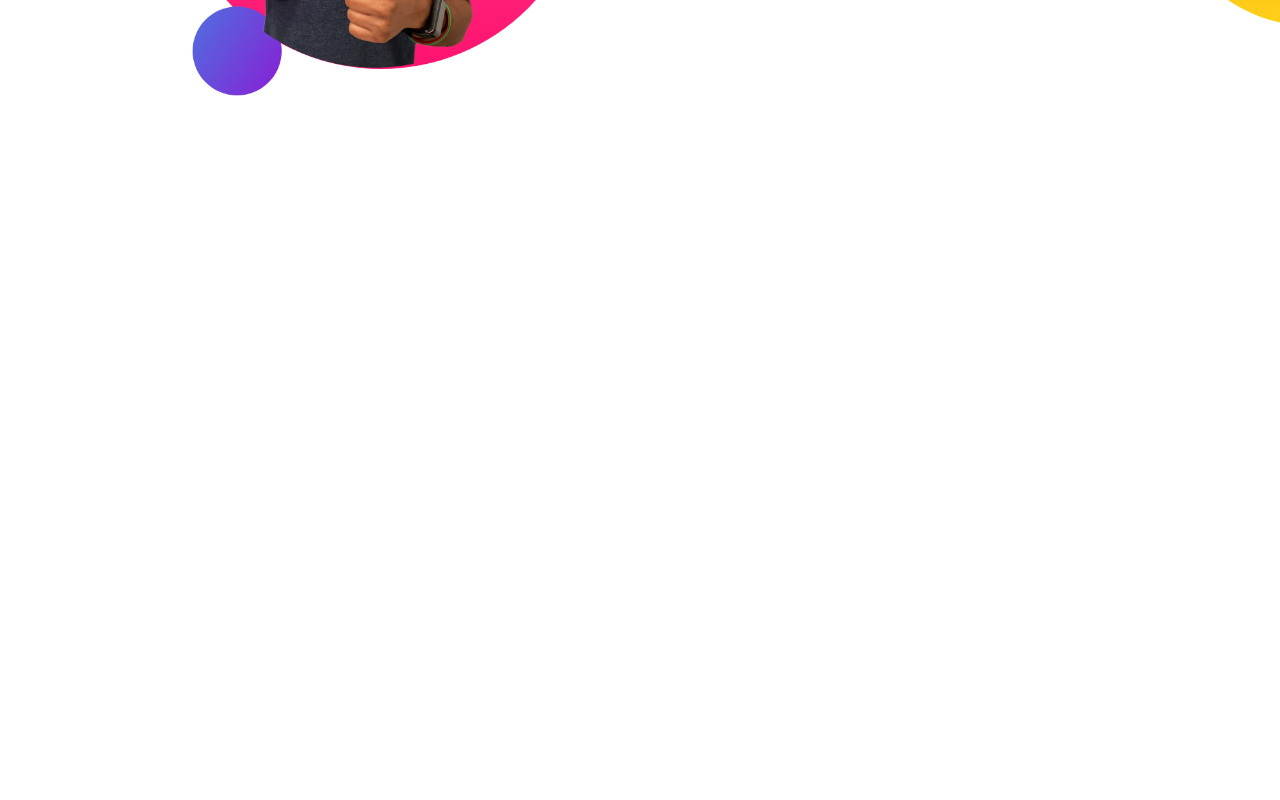
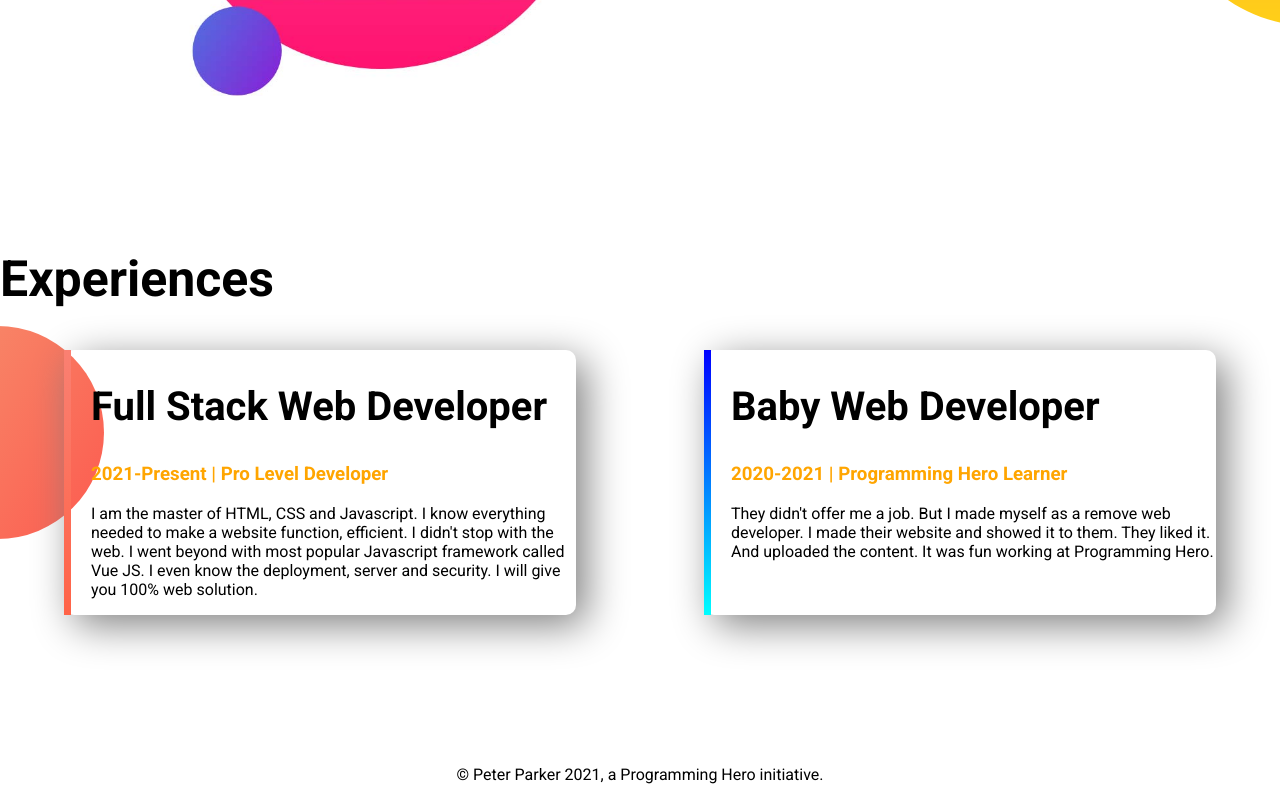
Before and after one commit to Ahsan2Habib/developer-portfolio, a plain HTML site: page index.html in a window 1280 px wide. Shown: the part 943-1743 px from the top of the page. Before the commit the page ends 1193 px from the top, so only its background shows below. Drawn offline with Linux system fonts and the light colour scheme.

Commit message:
footer and experience added

```diff
--- a/index.html
+++ b/index.html
@@ -14,7 +14,7 @@
 </head>
 <body>
 
-     <section class="top-banner">
+     <section class="top-banner flexible-container">
         <div class="half-width">
             <h1>Welcome To</h1>
             <h1 ><span class="orange-color">Ahsan Habib</span> World</h1>
@@ -23,12 +23,12 @@
             <a class="link-button" target="_blank" href="#">Hire Me</a>
         </div>
         <div class="half-width">
-            <img src="images/jhankar2.png" alt="">
+            <img src="images/ahsan.jpg" alt="">
         </div>
      </section>
-    <section class="dream-big">
+    <section class="dream-big flexible-container">
         <div class="half-width">
-            <img src="images/jhankar2.png" alt="">
+            <img src="images/ahsan.jpg" alt="">
         </div>
         <div class="half-width">
             <h1>Dream Big</h1>
@@ -37,6 +37,24 @@
             <a class="link-button" target="_blank" href="#">DOWNLOAD RESUME</a>
         </div>
     </section>
+    <section class="experience-area">
+        <h1>Experiences</h1>
+        <div class="flexible-container">
+            <div id="full-stack-experience" class="experience-item">
+                <h2>Full Stack Web Developer</h2>
+                <h3 class="orange-color">2021-Present | Pro Level Developer</h3>
+                <p>I am the master of HTML, CSS and Javascript. I know everything needed to make a website function, efficient. I didn't stop with the web. I went beyond with most popular Javascript framework called Vue JS. I even know the deployment, server and security. I will give you 100% web solution.</p>
+            </div>
+            <div id="web-dev-experience" class="experience-item">
+                <h2>Baby Web Developer</h2>
+                <h3 class="orange-color">2020-2021 | Programming Hero Learner</h3>
+                <p>They didn't offer me a job. But I made myself as a remove web developer. I made their website and showed it to them. They liked it. And uploaded the content. It was fun working at Programming Hero.</p>
+        </div>
+        </div>
+    </section>
+    <footer>
+        <p>© Peter Parker 2021, a Programming Hero initiative.</p>
+    </footer>
 
 </body>
 </html>
--- a/style.css
+++ b/style.css
@@ -7,11 +7,14 @@ body{
 h1{
 font-size: 50px;
 }
+h2{
+    font-size: 40px;
+}
 .orange-color{
     color: orange;
 }
 
-section{
+.flexible-container{
     display: flex;
     margin-bottom: 150px;
 }
@@ -39,3 +42,29 @@ padding-left: 10%;
     background-repeat: no-repeat;
     background-position: right;
 }
+.experience-area{
+    background-image: url(images/exp-bg.png);
+    background-repeat: no-repeat;
+    background-position: left;
+}
+.experience-item{
+    width: 40%;
+    box-shadow: 10px 10px 40px gray;
+    margin-left: 5%;
+    margin-right: 5%;
+    border-radius: 10px;
+    padding-left: 20px
+}
+#web-dev-experience{
+    border-left: 7px solid;
+    border-image: linear-gradient(blue, cyan);
+    border-image-slice: 1;
+}
+#full-stack-experience{
+    border-left: 7px solid;
+    border-image: linear-gradient(salmon, tomato);
+    border-image-slice: 1;
+}
+footer p{
+    text-align: center;
+}
```
Also changed, not shown: images/ahsan.jpg (added).
